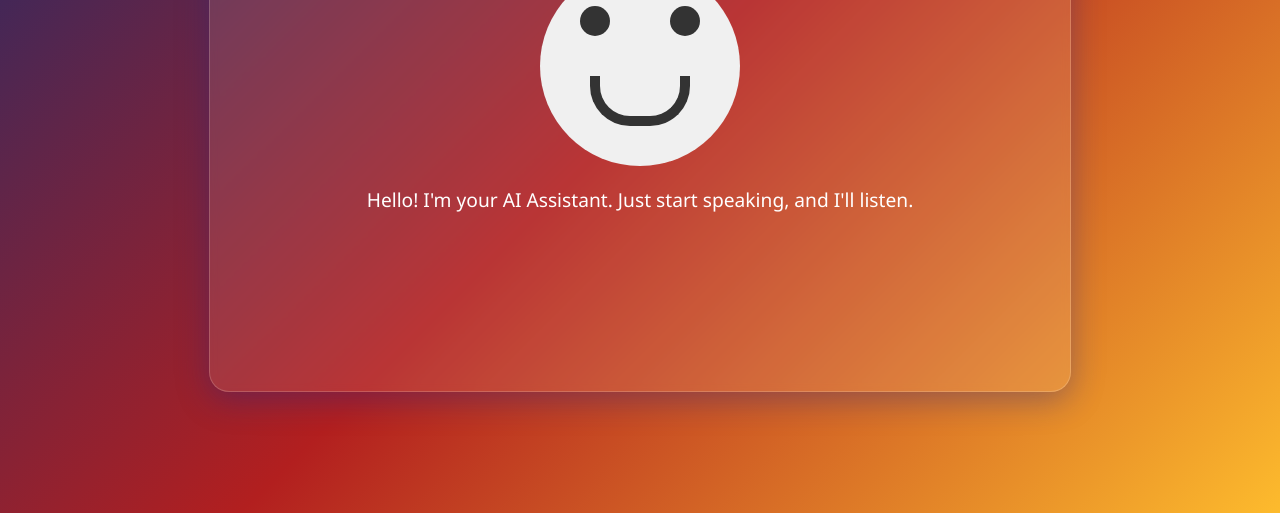
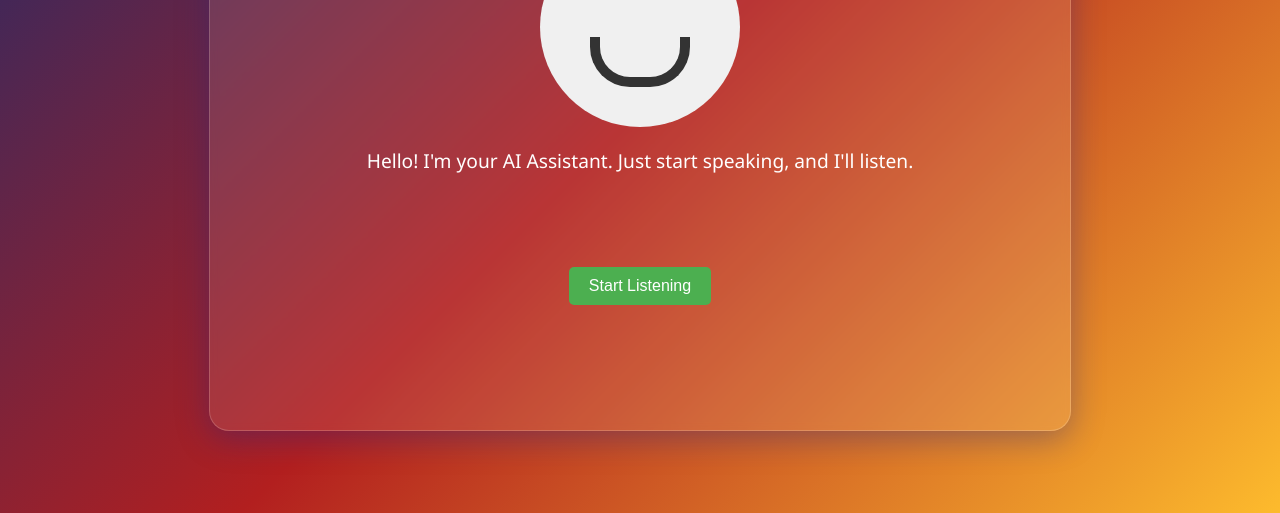
Before and after one commit to karmaharan/assistant, a plain HTML site: page index.html in a window 1280 px wide. Shown: the part 287-800 px from the top of the page. Drawn offline with Linux system fonts and the light colour scheme.

Commit message:
Update index.html

```diff
--- a/index.html
+++ b/index.html
@@ -5,6 +5,27 @@
     <meta name="viewport" content="width=device-width, initial-scale=1.0">
     <title>Humanistic AI Assistant - Real-time Voice Interaction</title>
     <style>
+        #startListeningButton {
+            margin-top: 20px;
+            padding: 10px 20px;
+            font-size: 1em;
+            background-color: #4CAF50;
+            color: white;
+            border: none;
+            border-radius: 5px;
+            cursor: pointer;
+            transition: background-color 0.3s;
+        }
+        #startListeningButton:hover {
+            background-color: #45a049;
+        }
+        #listeningIndicator {
+            margin-top: 10px;
+            padding: 5px;
+            border-radius: 5px;
+            font-weight: bold;
+        }
+
         body {
             font-family: 'Segoe UI', Tahoma, Geneva, Verdana, sans-serif;
             background: linear-gradient(135deg, #1a2a6c, #b21f1f, #fdbb2d);
@@ -100,6 +121,7 @@
         <div class="response" id="response">
             Hello! I'm your AI Assistant. Just start speaking, and I'll listen.
         </div>
+        <button id="startListeningButton">Start Listening</button>
         <div id="listeningIndicator"></div>
         <canvas id="visualizer"></canvas>
     </div>
```
